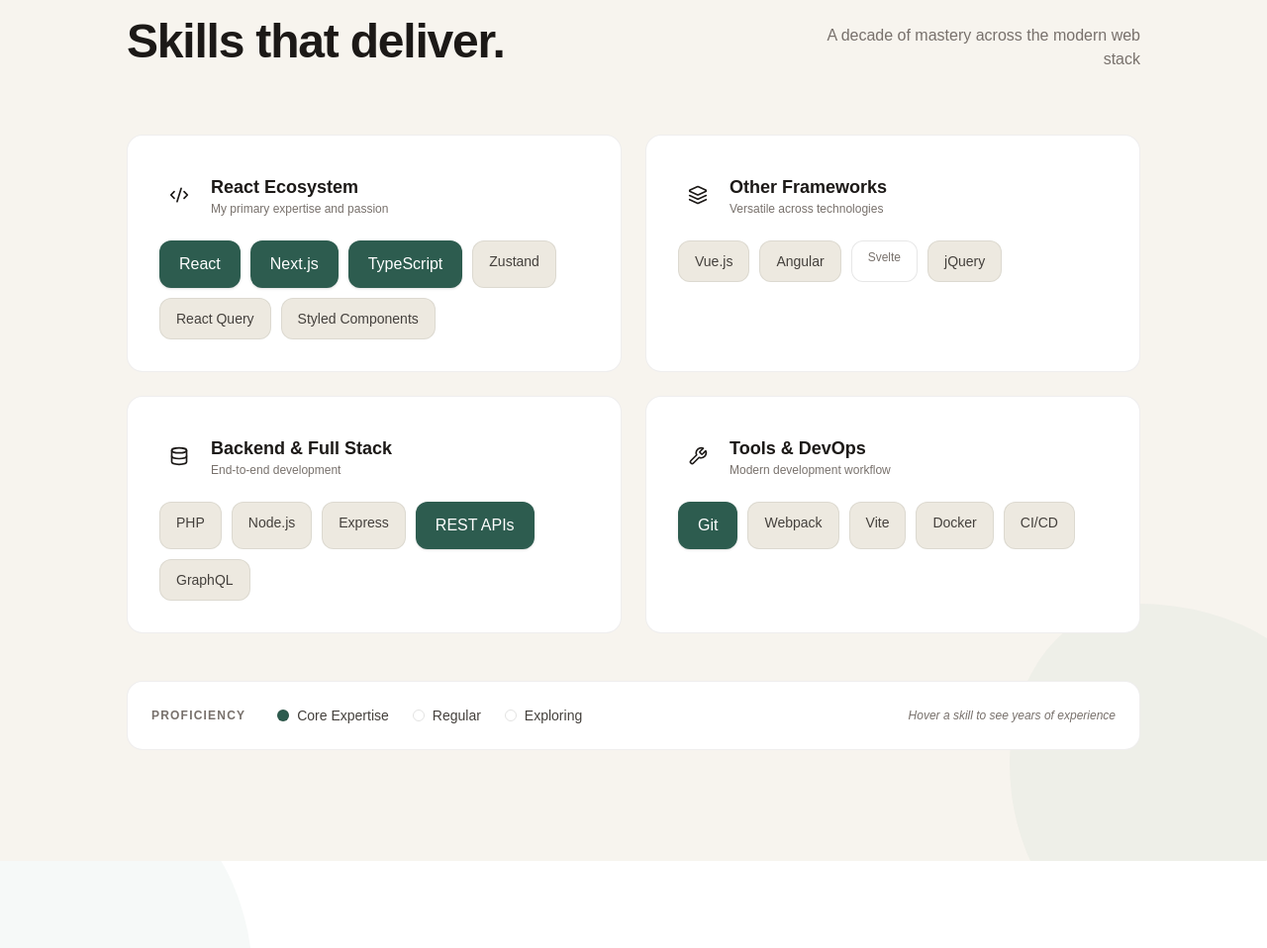
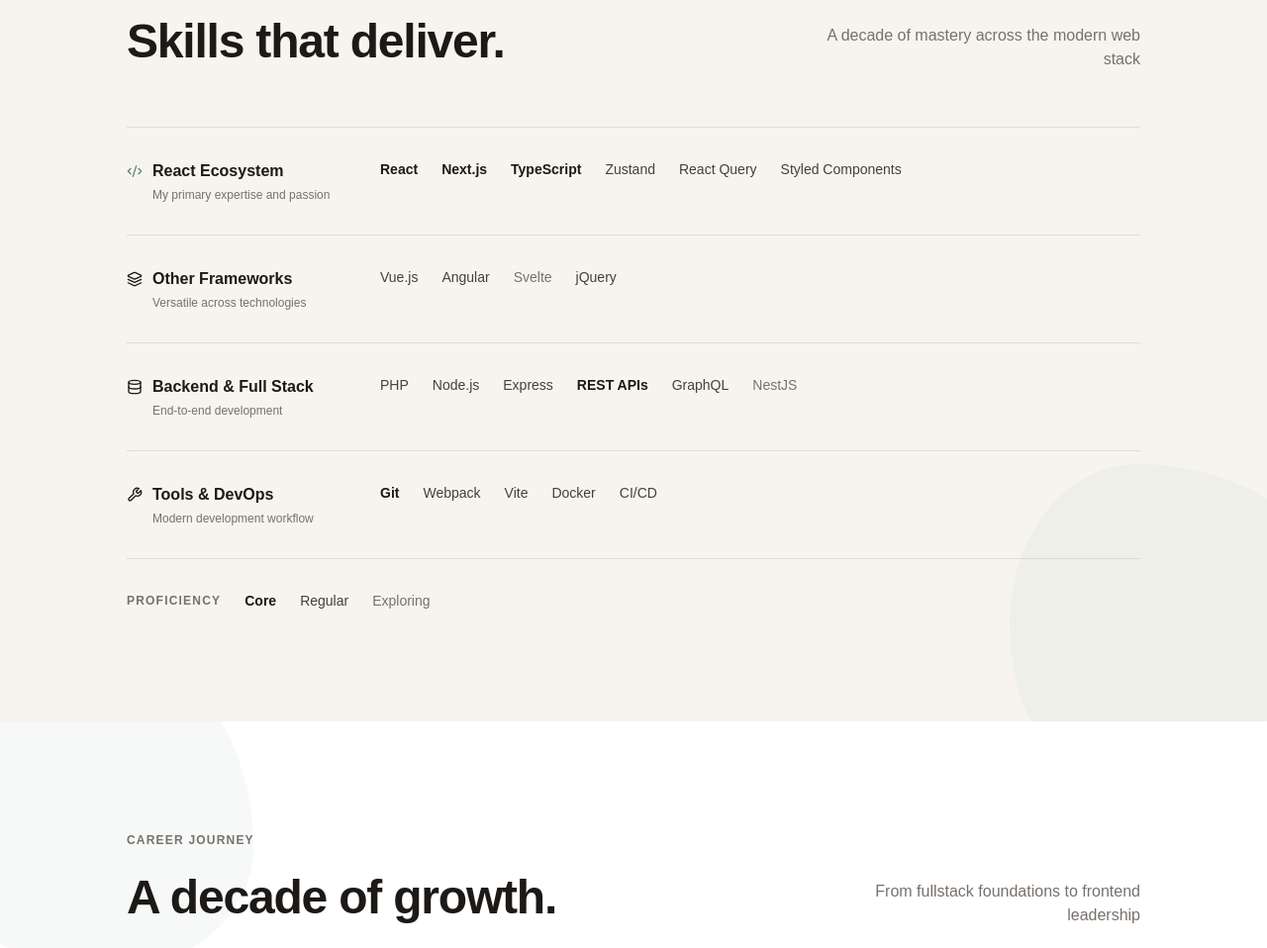
Before and after one commit to TommyHernandez/pthernandez-web-v3, a React app: page / in a window 1280 px wide. Shown: the part 2240-3198 px from the top of the page at 99% size. Built offline with nearby package versions, Linux system fonts and the light colour scheme; some packages are replaced by stand-ins of ours.

Commit message:
refactor: Simplify Skills component by removing unused styles and enhancing layout structure

```diff
--- a/app/components/Skills.tsx
+++ b/app/components/Skills.tsx
@@ -1,37 +1,29 @@
-'use client';
+/* Hallmark · macrostructure: Editorial skills ledger · tone: editorial · anchor hue: teal
+ * Card-free category ledger. Subtle per-category color via a small tinted icon; proficiency
+ * carried by type weight, not loud fills; static year figures in mono. No hover, no shadows.
+ * Matches the Experience / About ledger voice.
+ */
 import {
   LuCodeXml as Code2,
   LuLayers as Layers,
   LuDatabase as Database,
   LuWrench as Wrench,
 } from "react-icons/lu";
-import { useState } from "react";
 
-const INTENSITY_STYLES: Record<string, { badge: string; chip: string }> = {
-  core: {
-    badge: "bg-teal-soft text-teal-strong",
-    chip: "bg-teal-strong text-white text-base px-5 py-3 shadow-sm",
-  },
-  regular: {
-    badge: "bg-surface-muted text-muted",
-    chip: "bg-surface-muted text-muted text-sm px-4 py-2.5 border border-ink/8",
-  },
-  exploring: {
-    badge: "bg-white text-subtle",
-    chip: "bg-white text-subtle text-xs px-4 py-2 border border-ink/10",
-  },
+const INTENSITY_TEXT: Record<string, string> = {
+  core: "text-ink font-semibold",
+  regular: "text-muted",
+  exploring: "text-subtle font-light",
 };
 
-const CATEGORY_ACCENTS: Record<string, string> = {
-  react: "var(--color-teal-soft)",
-  frameworks: "var(--color-amber-soft)",
-  backend: "var(--color-terracotta-soft)",
-  tools: "var(--color-blue-soft)",
+const CATEGORY_ACCENT: Record<string, string> = {
+  react: "var(--color-teal)",
+  frameworks: "var(--color-amber)",
+  backend: "var(--color-terracotta)",
+  tools: "var(--color-blue)",
 };
 
 export function Skills() {
-  const [hoveredSkill, setHoveredSkill] = useState<string | null>(null);
-
   const skillsData = {
     react: {
       title: "React Ecosystem",
@@ -67,6 +59,7 @@
         { name: "Express", experience: "4 years", intensity: "regular" },
         { name: "REST APIs", experience: "8 years", intensity: "core" },
         { name: "GraphQL", experience: "3 years", intensity: "regular" },
+        { name: "NestJS", experience: "1 year", intensity: "exploring" },
       ],
     },
     tools: {
@@ -90,17 +83,20 @@
       id="skills"
       className="py-28 px-6 bg-background relative overflow-hidden"
     >
-      {/* Organic deco */}
+      {/* Ambient accent — matches the other sections' treatment */}
       <div
         className="absolute bottom-[-60px] right-[-60px] w-80 h-80 opacity-[0.05]"
-        style={{ background: "var(--color-teal)", borderRadius: "40% 60% 70% 30% / 50% 40% 60% 50%" }}
+        style={{
+          background: "var(--color-teal)",
+          borderRadius: "40% 60% 70% 30% / 50% 40% 60% 50%",
+        }}
       />
 
       <div className="max-w-5xl mx-auto relative z-10">
         <p className="text-xs font-semibold tracking-widest uppercase text-subtle mb-5">
           Technical Expertise
         </p>
-        <div className="flex flex-col md:flex-row md:items-end justify-between gap-6 mb-16">
+        <div className="flex flex-col md:flex-row md:items-end justify-between gap-6 mb-14">
           <h2 className="text-5xl font-bold tracking-tight text-ink leading-tight">
             Skills that deliver.
           </h2>
@@ -109,81 +105,51 @@
           </p>
         </div>
 
-        {/* Categories grid */}
-        <div className="grid md:grid-cols-2 gap-6 mb-12">
+        {/* Category ledger — hairline rows, no cards */}
+        <dl className="border-t border-ink/10">
           {categories.map((key) => {
             const data = skillsData[key];
             const Icon = data.icon;
-            const accent = CATEGORY_ACCENTS[key];
+            const accent = CATEGORY_ACCENT[key];
             return (
               <div
                 key={key}
-                className="bg-white rounded-2xl overflow-hidden border border-ink/7 hover:shadow-md transition-shadow duration-300"
+                className="flex flex-col sm:flex-row gap-x-8 gap-y-4 py-8 border-b border-ink/10"
               >
-                {/* Card accent strip */}
-                <div className="h-1.5 w-full" style={{ background: accent }} />
-                <div className="p-8">
-                  <div className="flex items-center gap-3 mb-6">
-                    <div
-                      className="p-2.5 rounded-xl"
-                      style={{ background: accent }}
+                <dt className="sm:w-56 shrink-0">
+                  <div className="flex items-center gap-2.5">
+                    <Icon className="w-4 h-4 shrink-0" style={{ color: accent }} />
+                    <h3 className="text-base font-semibold text-ink">
+                      {data.title}
+                    </h3>
+                  </div>
+                  <p className="text-xs text-subtle font-light mt-1 sm:pl-[26px]">
+                    {data.description}
+                  </p>
+                </dt>
+                <dd className="flex flex-wrap gap-x-6 gap-y-2.5 items-baseline">
+                  {data.skills.map((skill) => (
+                    <span
+                      key={skill.name}
+                      className={`text-sm ${INTENSITY_TEXT[skill.intensity]}`}
                     >
-                      <Icon className="w-5 h-5 text-ink" />
-                    </div>
-                    <div>
-                      <h3 className="text-lg font-bold text-ink">{data.title}</h3>
-                      <p className="text-xs text-subtle font-light">{data.description}</p>
-                    </div>
-                  </div>
-                  <div className="flex flex-wrap gap-2.5">
-                    {data.skills.map((skill) => {
-                      const styles = INTENSITY_STYLES[skill.intensity];
-                      return (
-                        <div
-                          key={skill.name}
-                          className={`rounded-xl font-medium transition-all duration-200 cursor-default select-none ${styles.chip}`}
-                          onMouseEnter={() => setHoveredSkill(skill.name)}
-                          onMouseLeave={() => setHoveredSkill(null)}
-                        >
-                          <div className="flex flex-col">
-                            <span>{skill.name}</span>
-                            {hoveredSkill === skill.name && (
-                              <span className="text-xs opacity-70 mt-0.5 font-light">
-                                {skill.experience}
-                              </span>
-                            )}
-                          </div>
-                        </div>
-                      );
-                    })}
-                  </div>
-                </div>
+                      {skill.name}
+                    </span>
+                  ))}
+                </dd>
               </div>
             );
           })}
-        </div>
+        </dl>
 
-        {/* Legend */}
-        <div className="bg-white rounded-2xl p-6 border border-ink/7 flex flex-wrap items-center gap-6">
-          <p className="text-xs font-semibold tracking-widest uppercase text-subtle mr-2">
+        {/* Proficiency key — self-documenting, no interaction */}
+        <div className="mt-8 flex flex-wrap items-center gap-x-6 gap-y-2">
+          <span className="text-xs font-semibold tracking-widest uppercase text-subtle">
             Proficiency
-          </p>
-          {[
-            { label: "Core Expertise", color: "var(--color-teal-strong)", bg: "var(--color-teal-strong)" },
-            { label: "Regular", color: "var(--color-muted)", bg: "var(--color-surface-muted)" },
-            { label: "Exploring", color: "var(--color-subtle)", bg: "var(--color-white)" },
-          ].map((item) => (
-            <div key={item.label} className="flex items-center gap-2">
-              <span
-                className="w-3 h-3 rounded-full border border-ink/12"
-                style={{ background: item.bg }}
-              />
-              <span className="text-sm text-muted font-light">{item.label}</span>
-            </div>
-          ))}
-          <span className="text-xs text-subtle font-light ml-auto italic">
-            Hover a skill to see years of experience
           </span>
+          <span className="text-sm text-ink font-semibold">Core</span>
+          <span className="text-sm text-muted">Regular</span>
+          <span className="text-sm text-subtle font-light">Exploring</span>
         </div>
       </div>
     </section>
```
